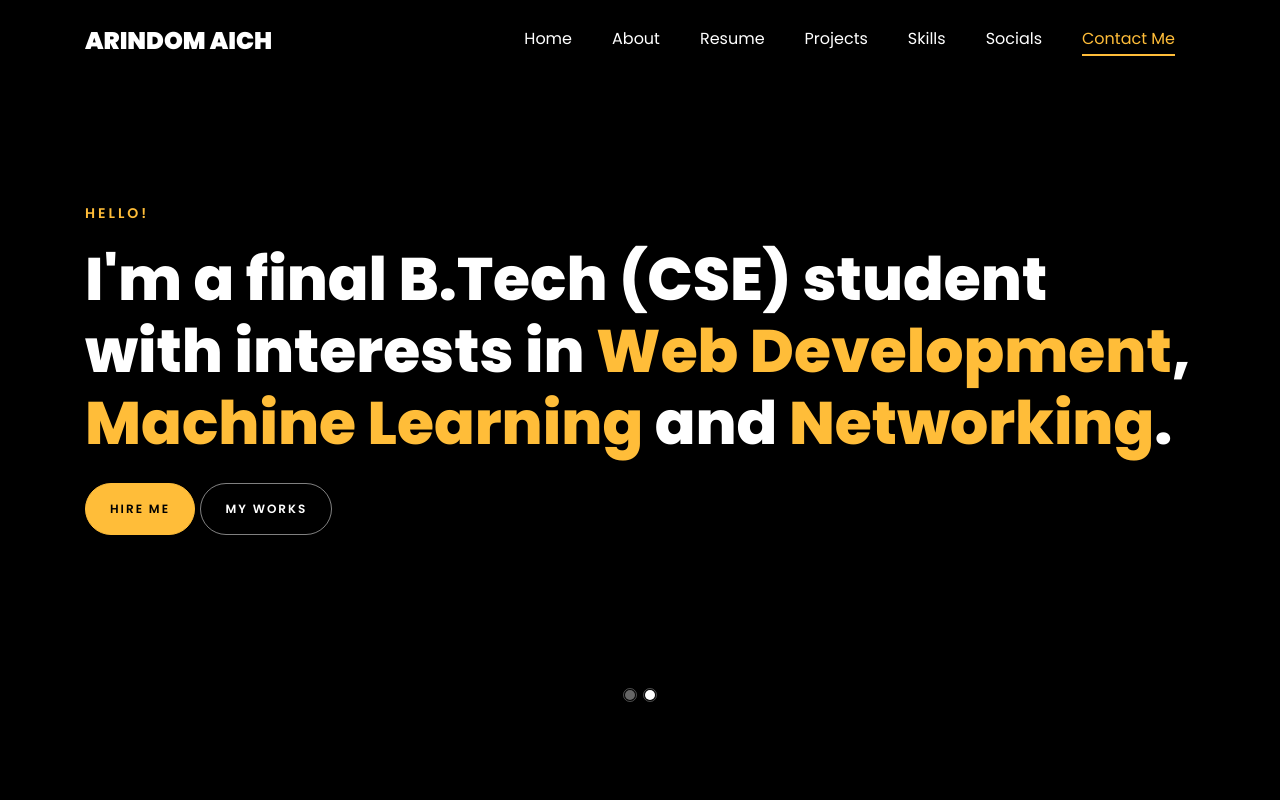
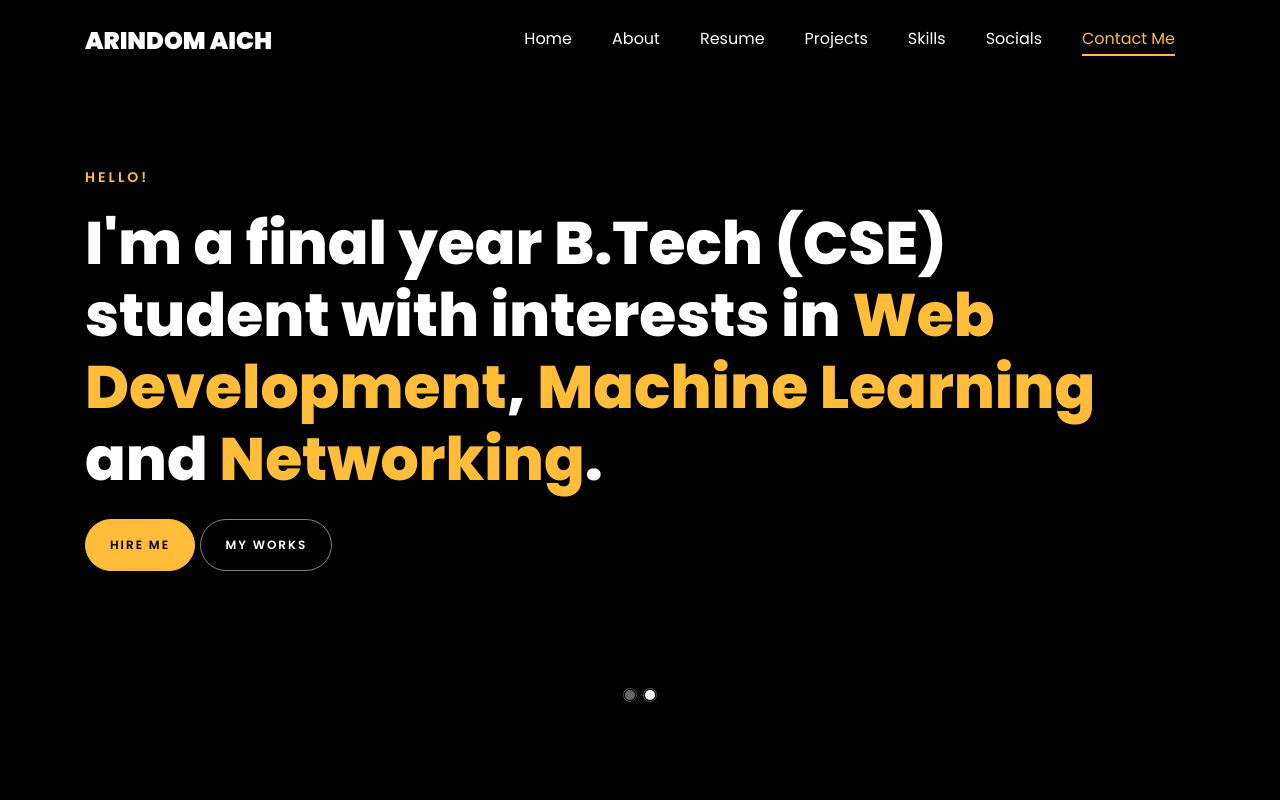
Before and after one commit to ArindomAich1/portfolio, a plain HTML site: page index.html in a window 1280 px wide. Shown: the top 800 px of the page. Drawn offline with Linux system fonts and the light colour scheme; files whose address does not match are found by name.

```diff
--- a/index.html
+++ b/index.html
@@ -76,7 +76,7 @@
 		          <div class=" d-flex align-items-center ftco-animate" data-scrollax=" properties: { translateY: '50%' }">
 		          	<div class="text">
 		          		<span class="subheading">Hello!</span>
-			            <h1 class="mb-4 mt-3">I'm a final B.Tech (CSE) student with interests in <span>Web Development</span>, <span>Machine Learning</span> and <span>Networking</span>.</h1>
+			            <h1 class="mb-4 mt-3">I'm a final year B.Tech (CSE) student with interests in <span>Web Development</span>, <span>Machine Learning</span> and <span>Networking</span>.</h1>
 			            <p><a href="mailto:arindomaich2@gmail.com" class="btn btn-primary py-3 px-4">Hire me</a> <a href="#projects-section" class="btn btn-white btn-outline-white py-3 px-4">My works</a></p>
 		            </div>
 		          </div>
@@ -336,7 +336,7 @@
 				<div class="row justify-content-center">
 					<div class="col-md-7 ftco-animate text-center">
 						<h2>I'm <span>Available</span> for freelancing</h2>
-						<p class="mb-0"><a href="mailto:arindomaich2@gmail.com" class="btn btn-primary py-3 px-5">Hire me</a></p>
+						<p class="mb-0"><a href="mailto:arindomaich2@gmail.com" class="btn btn-primary py-3 px-5"  style="position: relative; z-index: 100;">Hire me</a></p>
 					</div>
 				</div>
 			</div>
```
